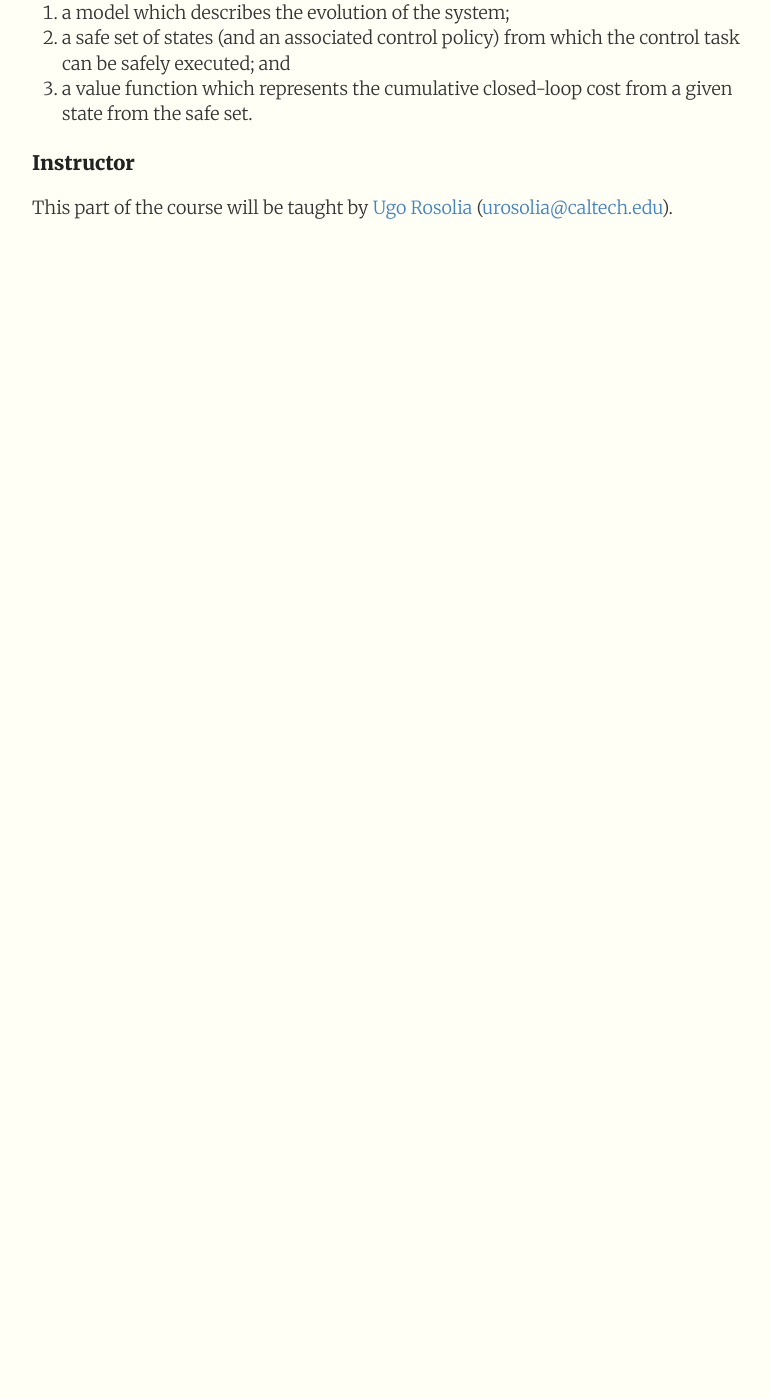
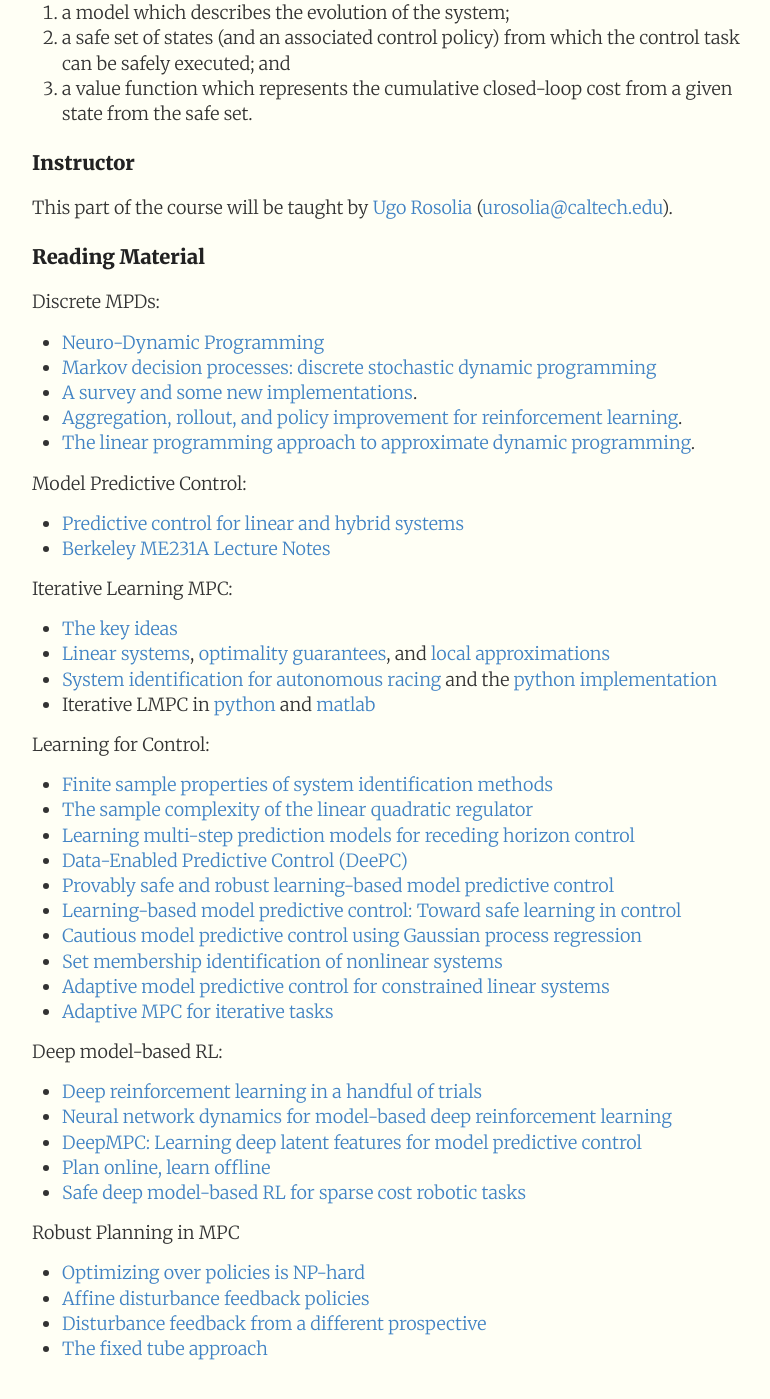
Before and after one commit to 1five9/1five9.github.io, a Jekyll site: the page built from control.md, in a window 1280 px wide and 1400 px high, scrolled down 695 px. Shown: the whole window, without its empty margins (243-1013 px from the left). Built offline with Jekyll 4.4.1, drawn with Linux system fonts in a browser that asks for light colours; before the commit the page ends 1005 px from its top, so only the background shows below that.

Commit message:
add ref for control

```diff
--- a/control.md
+++ b/control.md
@@ -18,3 +18,56 @@ The class will first recall basic ideas from approximate dynamic programming and
 ### Instructor
 
 This part of the course will be taught by [Ugo Rosolia](https://urosolia.github.io/) ([urosolia@caltech.edu](mailito:urosolia@caltech.edu)).
+
+
+### Reading Material
+
+Discrete MPDs:
+- [Neuro-Dynamic Programming](http://athenasc.com/ndpbook.html)
+- [Markov decision processes: discrete stochastic dynamic programming](https://onlinelibrary.wiley.com/doi/book/10.1002/9780470316887)
+- [A survey and some new implementations](https://ieeexplore.ieee.org/document/8476633).
+- [Aggregation, rollout, and policy improvement for reinforcement learning](https://arxiv.org/abs/1910.02426).
+- [The linear programming
+approach to approximate dynamic programming](http://www.mit.edu/~pucci/discountedLP.pdf).
+
+Model Predictive Control:
+- [Predictive control for linear and hybrid systems](https://drive.google.com/file/d/1zaaZZjoXm73klAWfC62YlrUzujJOXUMt/view)
+- [Berkeley ME231A Lecture Notes](http://www.mpc.berkeley.edu/mpc-course-material)
+
+Iterative Learning MPC:
+- [The key ideas](https://ieeexplore.ieee.org/abstract/document/8039204)
+- [Linear systems](https://www.sciencedirect.com/science/article/pii/S2405896317306523), [optimality guarantees](https://arxiv.org/abs/2010.15153), and [local approximations](https://onlinelibrary.wiley.com/doi/full/10.1002/rnc.5284?casa_token=HmlZ1o4yVTYAAAAA%3AcNSHJUT_0XSaOcPO4fVXi6ErgUs2x1ezIqSjijq_t40F4quz3hauo1rOwMx6bJPj1imQz019yntTcACHbw)
+- [System identification for autonomous racing](https://ieeexplore.ieee.org/abstract/document/8896988) and the [python implementation](https://github.com/urosolia/RacingLMPC)
+- Iterative LMPC in [python](https://github.com/urosolia/LMPC) and [matlab](https://github.com/urosolia/LMPC_SimpleExample)
+
+Learning for Control:
+- [Finite sample properties of system identification methods](https://ieeexplore.ieee.org/abstract/document/1024346)
+- [The sample complexity of the linear quadratic regulator](https://link.springer.com/content/pdf/10.1007/s10208-019-09426-y.pdf)
+- [Learning multi-step prediction models for receding horizon control](https://ieeexplore.ieee.org/abstract/document/8550494)
+- [Data-Enabled Predictive Control (DeePC)](https://ieeexplore.ieee.org/abstract/document/8795639)
+- [Provably safe and robust learning-based
+model predictive control](https://www.sciencedirect.com/science/article/pii/S0005109813000678)
+- [Learning-based model predictive
+control: Toward safe learning in control](https://www.annualreviews.org/doi/abs/10.1146/annurev-control-090419-075625)
+- [Cautious model predictive control using Gaussian process
+regression](https://ieeexplore.ieee.org/abstract/document/8909368)
+- [Set membership identification of nonlinear systems](https://www.sciencedirect.com/science/article/pii/S0005109804000470)
+- [Adaptive model predictive
+control for constrained linear systems](https://ieeexplore.ieee.org/abstract/document/6669544)
+- [Adaptive MPC for iterative tasks](https://ieeexplore.ieee.org/abstract/document/8618694)
+
+Deep model-based RL:
+- [Deep reinforcement learning in a handful of trials](https://arxiv.org/abs/1805.12114)
+- [Neural network dynamics for model-based
+deep reinforcement learning](https://ieeexplore.ieee.org/abstract/document/8463189)
+- [DeepMPC: Learning deep latent features for model
+predictive control](http://www.roboticsproceedings.org/rss11/p12.pdf)
+- [Plan online, learn
+offline](https://arxiv.org/abs/1811.01848)
+- [Safe deep model-based RL for sparse cost robotic tasks](https://ieeexplore.ieee.org/abstract/document/9013084)
+
+Robust Planning in MPC
+- [Optimizing over policies is NP-hard](https://ieeexplore.ieee.org/abstract/document/704989)
+- [Affine disturbance feedback policies](https://www.sciencedirect.com/science/article/pii/S0005109806000021)
+- [Disturbance feedback from a different prospective](https://link.springer.com/article/10.1007/s10107-003-0454-y)
+- [The fixed tube approach](https://www.sciencedirect.com/science/article/pii/S0005109804002870)
```
